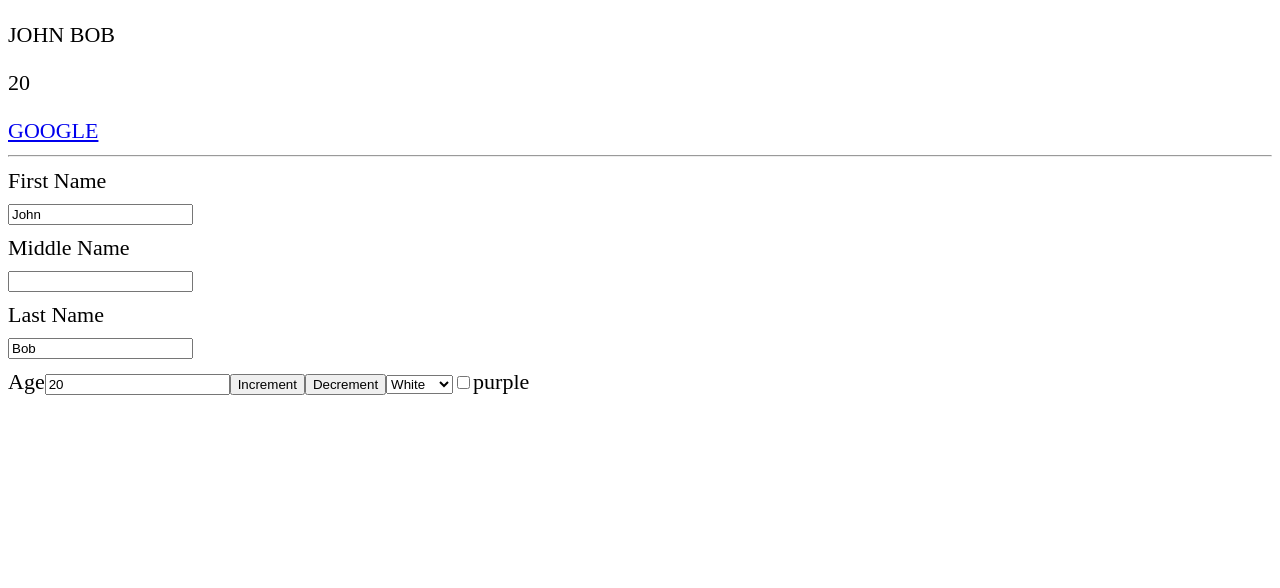
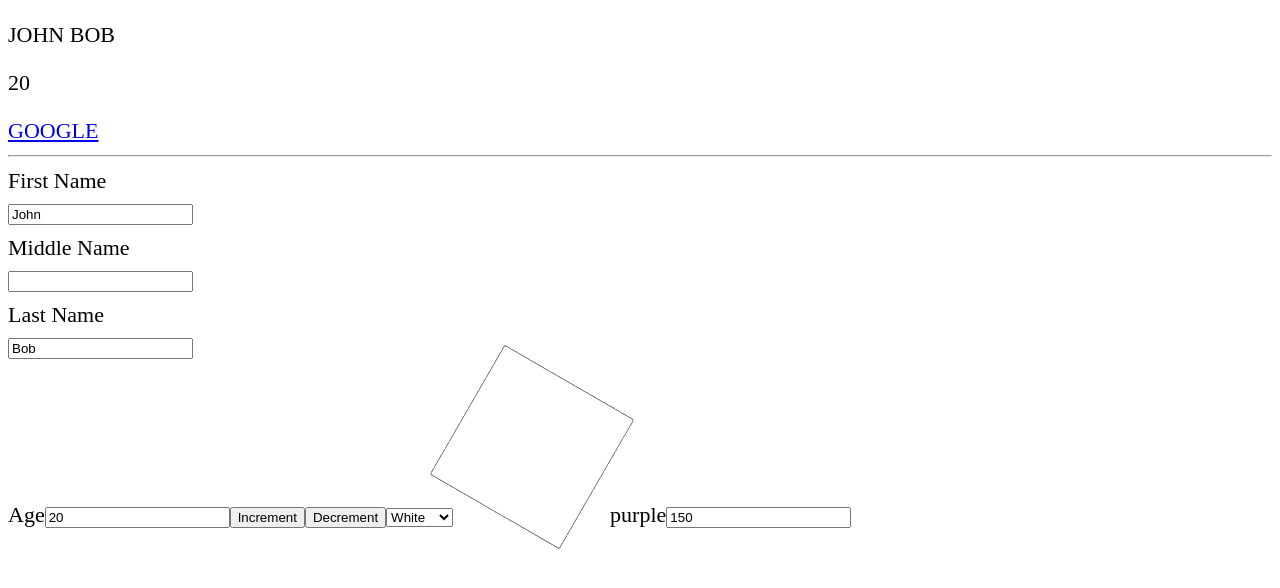
Before and after one commit to Wang55566/NewVueProject, a plain HTML site: page index.html in a window 1280 px wide. Drawn offline with nearby package versions, Linux system fonts and the light colour scheme.

Commit message:
v-bind style

```diff
--- a/app.js
+++ b/app.js
@@ -8,6 +8,7 @@ const vm = Vue.createApp({
       age: 20,
       isPurple: false,
       selectedColor:"",
+      size: 150,
     }
   },
   methods: {
--- a/index.html
+++ b/index.html
@@ -1,10 +1,10 @@
 <!DOCTYPE html>
 <html lang="en">
   <head>
-  <meta charset="UTF-8">
-  <meta name="viewport" content="width=device-width, initial-scale=1.0">
+    <meta charset="UTF-8" />
+    <meta name="viewport" content="width=device-width, initial-scale=1.0" />
     <title>Vue</title>
-  <link rel="stylesheet" href="main.css">
+    <link rel="stylesheet" href="main.css" />
   </head>
   <body>
     <div id="app" v-cloak>
@@ -13,25 +13,42 @@
       <a :href="url">GOOGLE</a>
       <hr />
       <label for="">First Name</label>
-    <input type="text" v-model.lazy.trim="firstName"/>
+      <input type="text" v-model.lazy.trim="firstName" />
 
       <label for="">Middle Name</label>
-    <input type="text" @keyup.enter="updateMiddleName"/>
+      <input type="text" @keyup.enter="updateMiddleName" />
 
       <label for="">Last Name</label>
-    <input type="text" :value="lastName" @input.prevent="updatLastName('Event Triggered', $event)"/>
+      <input
+        type="text"
+        :value="lastName"
+        @input.prevent="updatLastName('Event Triggered', $event)"
+      />
 
       <label for="">Age</label>
-    <input type="number" v-model.number="age"/>
+      <input type="number" v-model.number="age" />
 
-    <button @click="increment" :class="[selectedColor, circle_classes]">Increment</button>
-    <button @click="age--" :class="{purple: isPurple}">Decrement</button>
+      <button @click="increment" :class="[selectedColor, circle_classes]">
+        Increment
+      </button>
+      <button @click="age--" :class="circle_classes">Decrement</button>
       <select v-model="selectedColor">
         <option value="">White</option>
         <option value="text-white">Black</option>
         <option value="text-orange">Orange</option>
       </select>
-    <label><input type="checkbox" v-model="isPurple">purple</label>
+      <label
+        ><input
+          type="checkbox"
+          v-model="isPurple"
+          :style="[
+          {width : size + 'px', height: size + 'px', lineHeight: size +'px'},
+          {transform: 'rotate(30deg)'}
+          ]"
+        />purple</label
+      >
+
+      <input type="number" v-model="size" />
     </div>
 
     <script src="https://unpkg.com/vue@3"></script>
```
Lines whose indentation alone changed are shown as unchanged.
